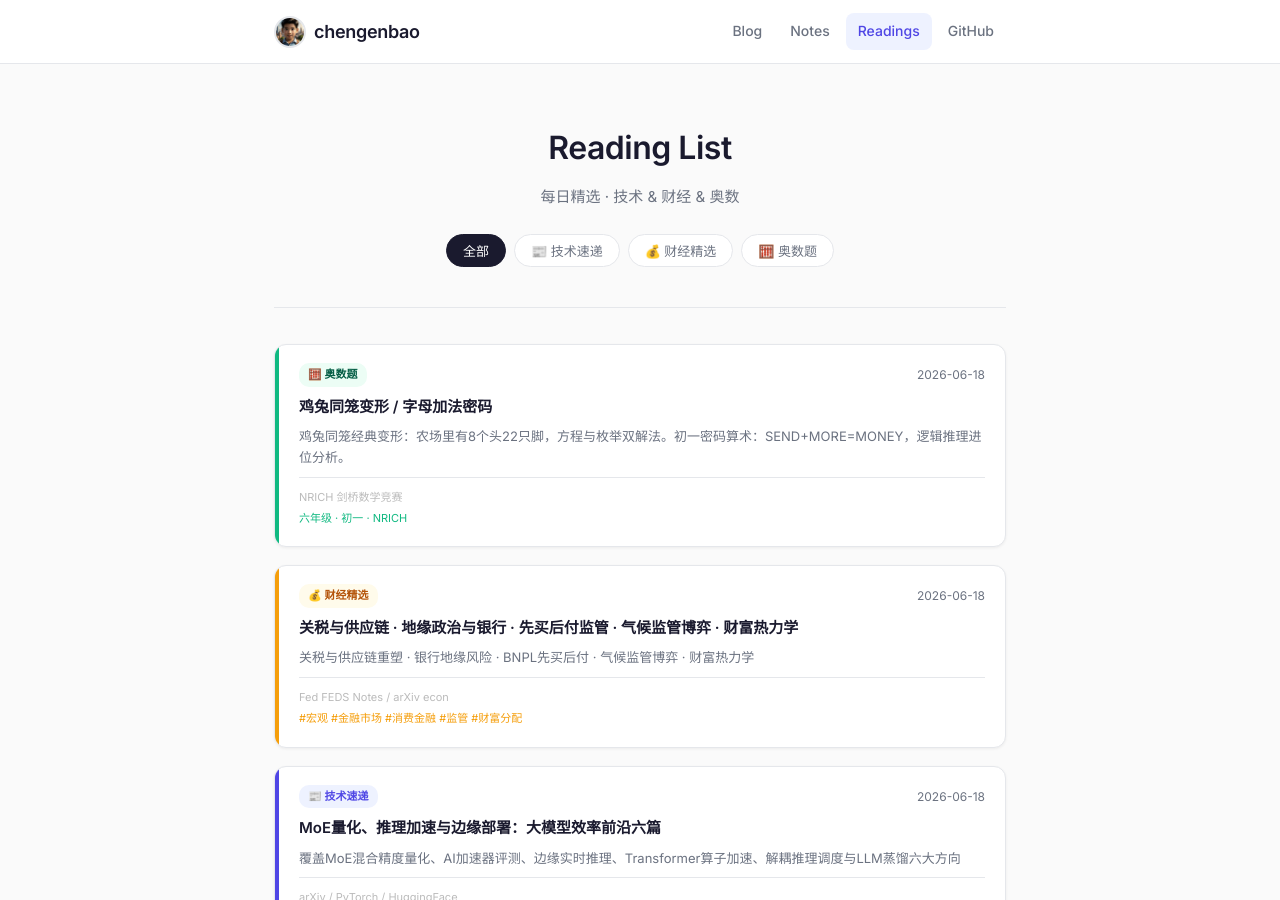
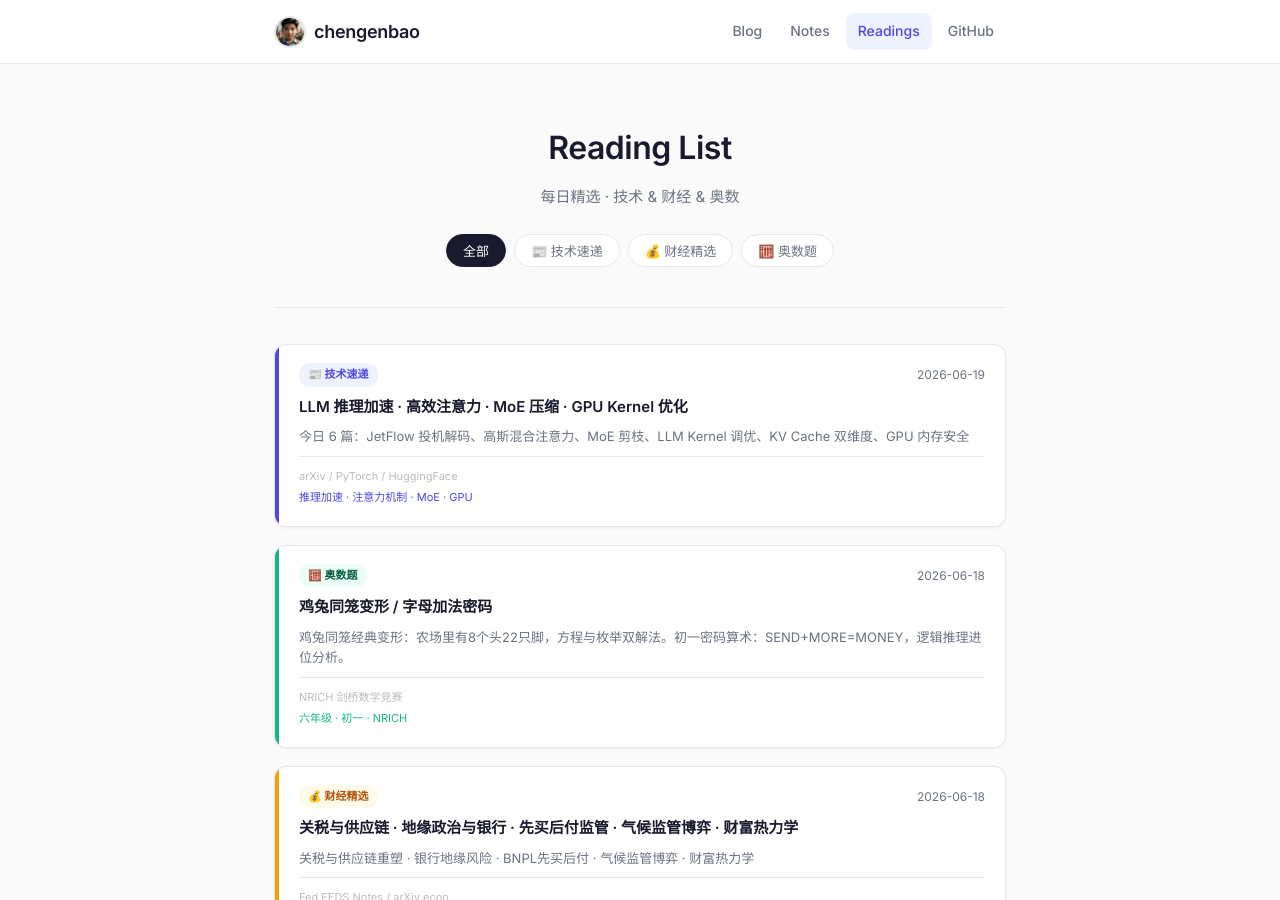
Before and after one commit to chengenbao/chengenbao.github.io, a Jekyll site: the page built from reading-list/index.md, in a window 1280 px wide and 900 px high. Built offline with Jekyll 4.4.1, drawn with Linux system fonts in a browser that asks for light colours.

Commit message:
add tech card 2026-06-19

```diff
--- a/reading-list/index.md
+++ b/reading-list/index.md
@@ -18,6 +18,21 @@ permalink: /reading-list/
   </div>
 
   <div class="rl-grid">
+<a class="rl-card tech" href="/reading-list/2026-06-19-tech-daily/">
+  <div class="rl-accent"></div>
+  <div class="rl-body">
+    <div class="rl-top">
+      <span class="rl-badge tech">📰 技术速递</span>
+      <time>2026-06-19</time>
+    </div>
+    <h2>LLM 推理加速 · 高效注意力 · MoE 压缩 · GPU Kernel 优化</h2>
+    <p>今日 6 篇：JetFlow 投机解码、高斯混合注意力、MoE 剪枝、LLM Kernel 调优、KV Cache 双维度、GPU 内存安全</p>
+    <div class="rl-meta">
+      <span class="rl-source">arXiv / PyTorch / HuggingFace</span>
+      <span class="rl-tags">推理加速 · 注意力机制 · MoE · GPU</span>
+    </div>
+  </div>
+</a>
 <a class="rl-card math" href="/reading-list/2026-06-18-math/"><div class="rl-accent"></div><div class="rl-body"><div class="rl-top"><span class="rl-badge math">🧮 奥数题</span><time>2026-06-18</time></div><h2>鸡兔同笼变形 / 字母加法密码</h2><p>鸡兔同笼经典变形：农场里有8个头22只脚，方程与枚举双解法。初一密码算术：SEND+MORE=MONEY，逻辑推理进位分析。</p><div class="rl-meta"><span class="rl-source">NRICH 剑桥数学竞赛</span><span class="rl-tags">六年级 · 初一 · NRICH</span></div></div></a>
 <a class="rl-card finance" href="/reading-list/2026-06-18-finance-daily/">
   <div class="rl-accent"></div>
```
